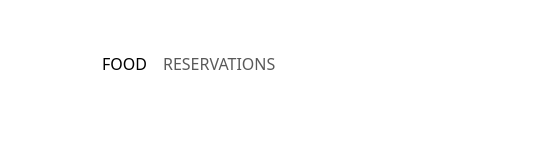
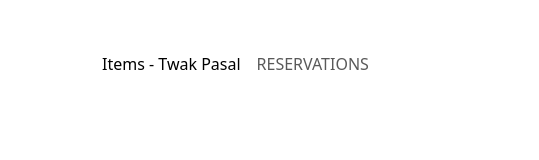
Before and after one commit to Knlight/RestaurantApp, a website: page index.html in a window 1280 px wide. Shown: the full height of the page, 0-539 px from the left. Drawn offline with nearby package versions, Linux system fonts and the light colour scheme.

Commit message:
Update index.html

```diff
--- a/index.html
+++ b/index.html
@@ -14,7 +14,7 @@
     <div class="container-fluid mt-3" >
         <ul class="navbar-nav">
           <li class="nav-item">
-            <a class="nav-link active" aria-current="page" href="#">FOOD</a>
+            <a class="nav-link active" aria-current="page" href="#">Items - Twak Pasal</a>
           </li>
           <li class="nav-item">
             <a class="nav-link" href="#">RESERVATIONS</a>
```
